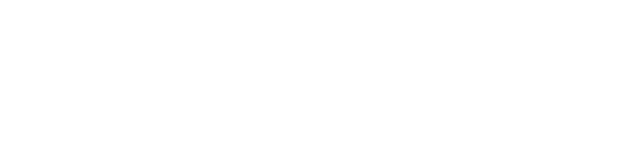
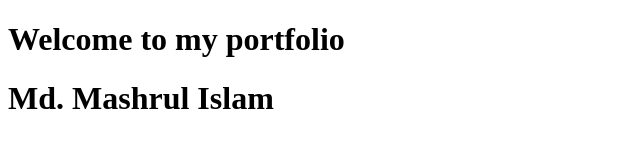
Before and after one commit to Shimanto55/portfolio, a plain HTML site: page index.html in a window 1280 px wide. Shown: the whole page, without its empty margins (0-640 px from the left). Drawn offline with Linux system fonts and the light colour scheme.

Commit message:
2nd commit

```diff
--- a/index.html
+++ b/index.html
@@ -7,6 +7,7 @@
     <link rel="stylesheet" href="style.css">
 </head>
 <body>
-
+    <h1> Welcome to my portfolio</h1>
+    <h1>Md. Mashrul Islam</h1>
 </body>
 </html>
```
Also changed, not shown: images/IMG_20201210_122901_1.jpg (added), images/developer.png (added), images/hardy.png (added), images/header_bg.png (added), images/icons/facebook.png (added), images/icons/insta.png (added), images/icons/js.png (added), images/icons/mongo.png (added), images/icons/nodejs.png (added), images/icons/react.png (added), images/icons/twitter.png (added), images/me1.png (added).
